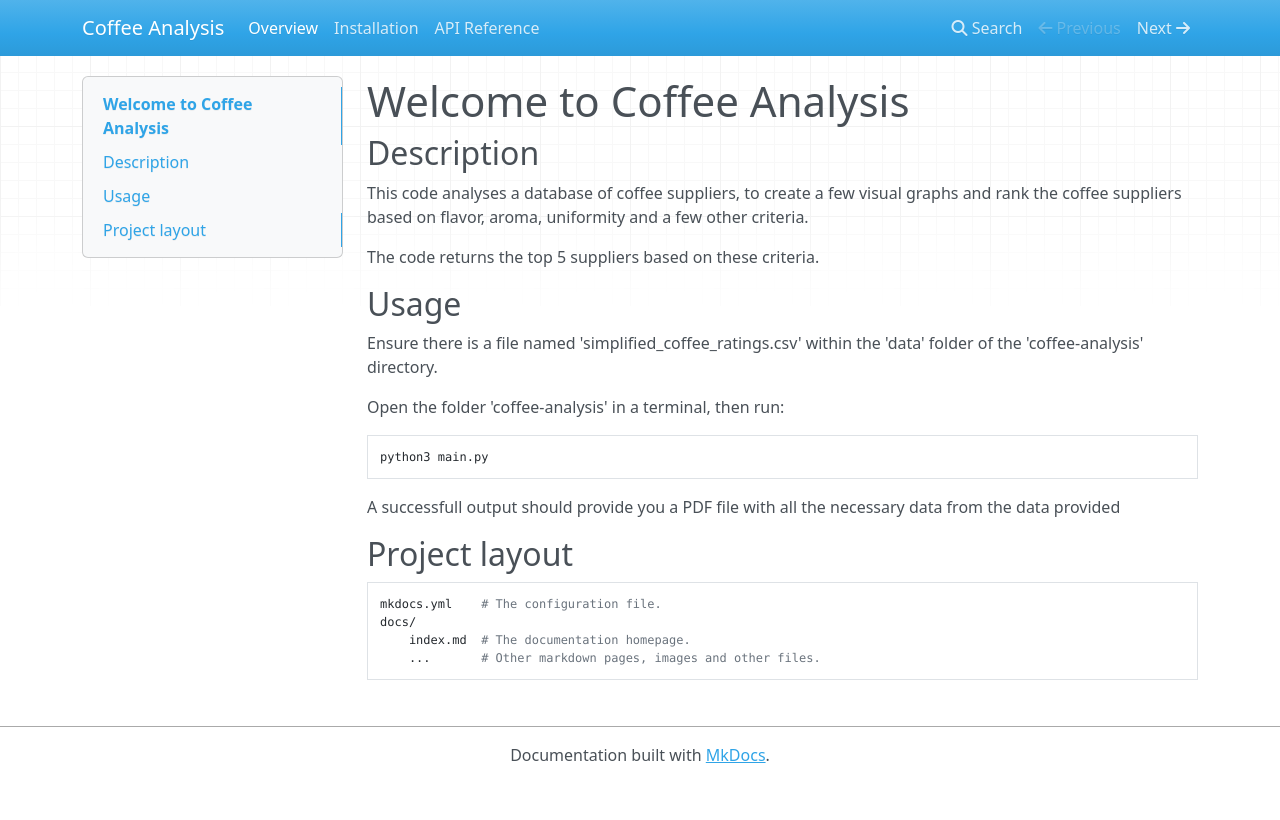
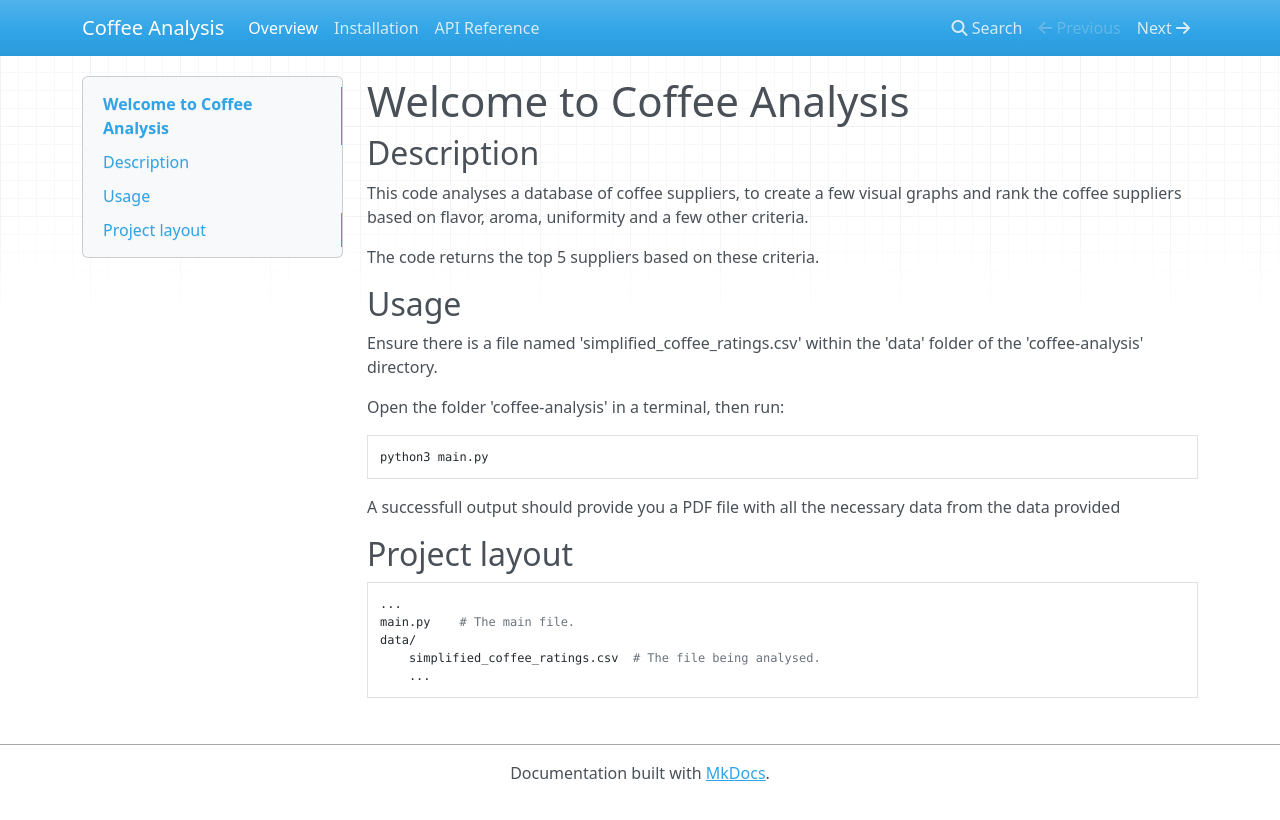
Before and after one commit to romesalarda/coffee-analysis, an MkDocs documentation site: the page built from docs/index.md, in a window 1280 px wide. Shown: the top 820 px of the page. Built offline with MkDocs 1.6.1, drawn with Linux system fonts in a browser that asks for light colours; nearby versions of some CDN libraries.

Commit message:
Project layout change

```diff
--- a/docs/index.md
+++ b/docs/index.md
@@ -16,8 +16,8 @@ python3 main.py
 A successfull output should provide you a PDF file with all the necessary data from the data provided
 
 ## Project layout
-
-    mkdocs.yml    # The configuration file.
-    docs/
-        index.md  # The documentation homepage.
-        ...       # Other markdown pages, images and other files.
+    ...
+    main.py    # The main file.
+    data/
+        simplified_coffee_ratings.csv  # The file being analysed.
+        ...
```
